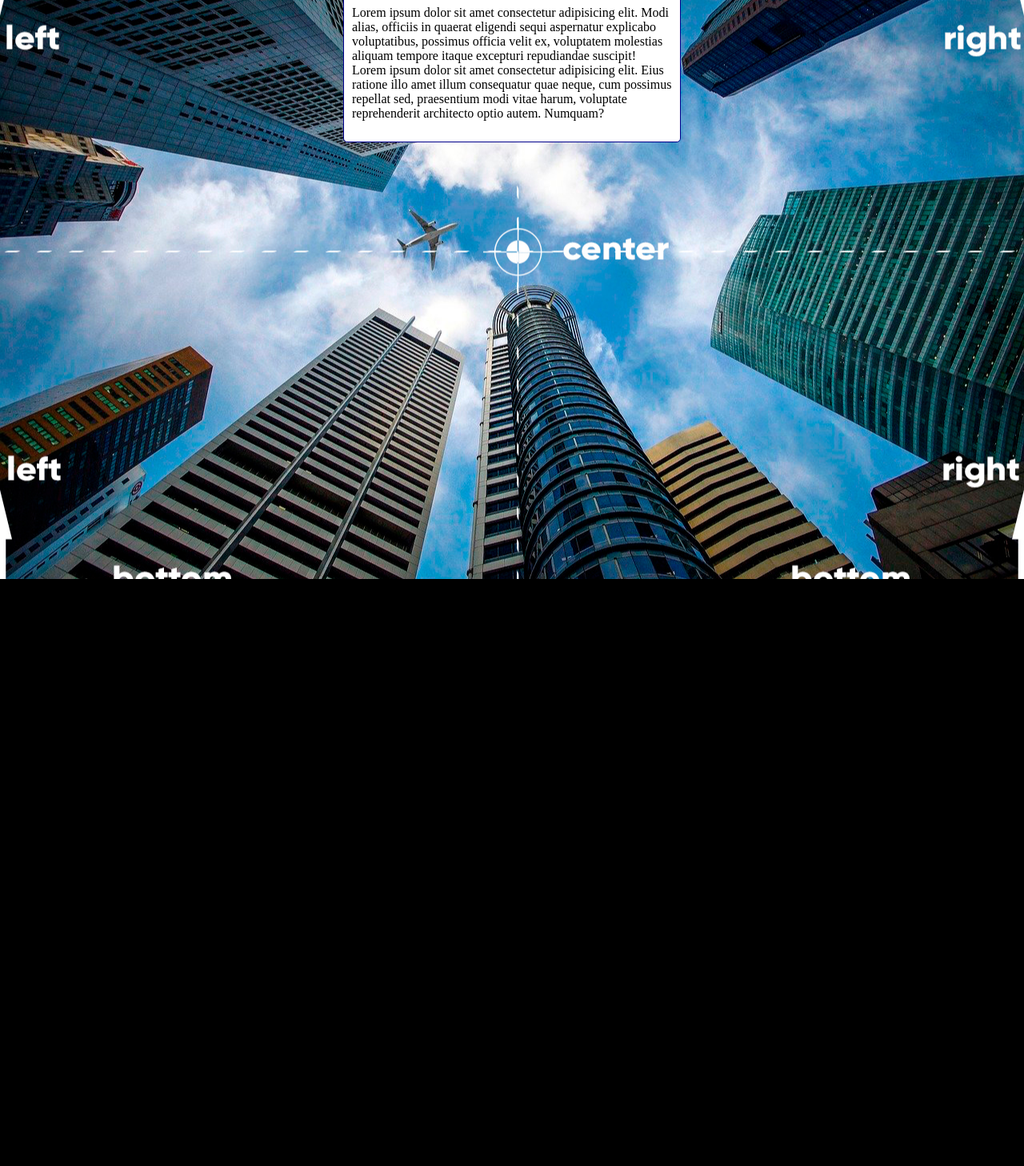
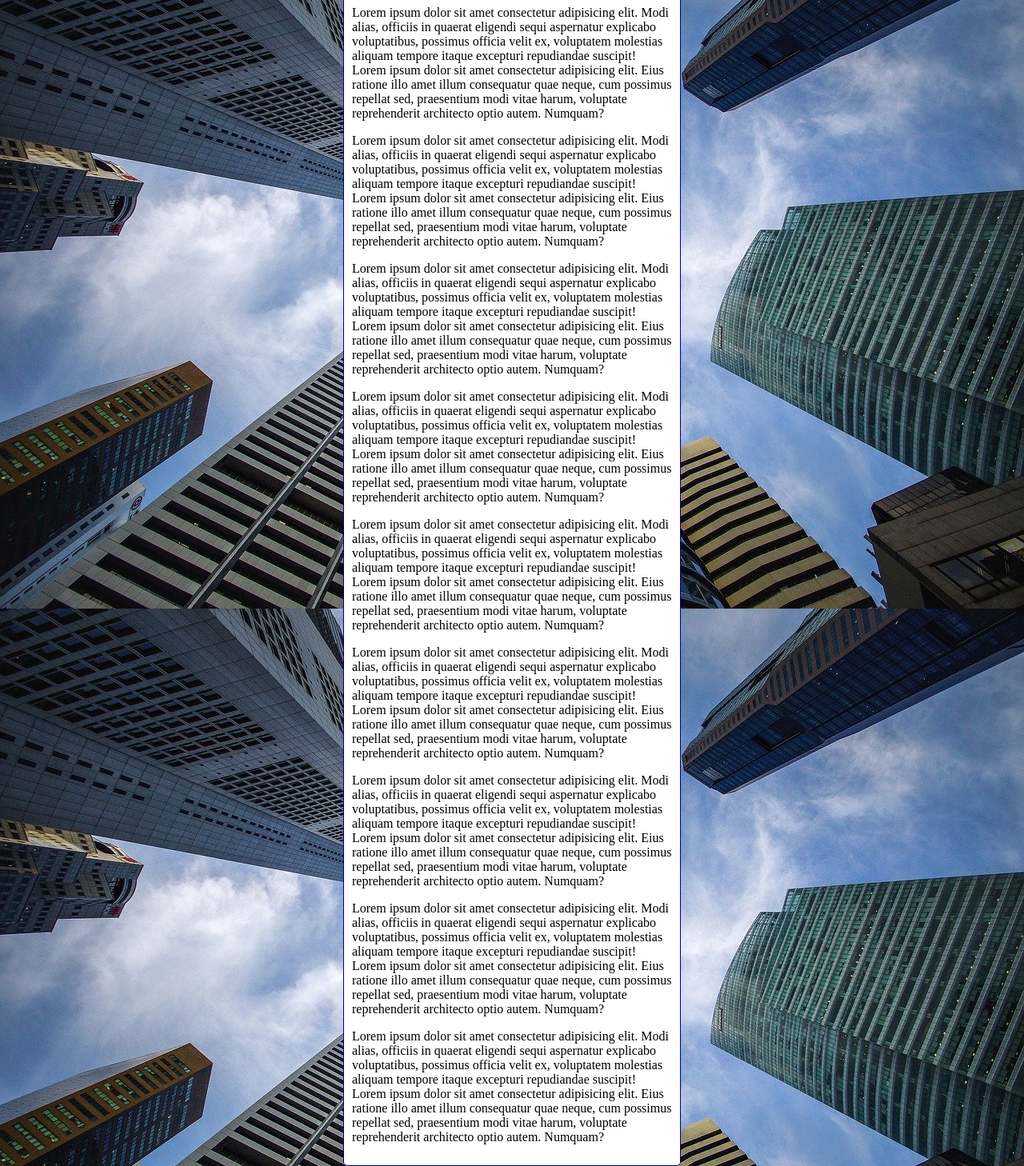
Before and after one commit to Lucaslks23/html-css3, a plain HTML site: page exercicios/ex023/fundo004.html in a window 1280 px wide. Shown: the part 92-1550 px from the top of the page at 80% size. Before the commit the page ends 816 px from the top, so only its background shows below. Drawn offline with Linux system fonts and the light colour scheme.

Commit message:
criei o fundo005

```diff
--- a/exercicios/ex023/fundo004.html
+++ b/exercicios/ex023/fundo004.html
@@ -7,16 +7,16 @@
     <Style>
         body{
             height: 100vh;
-            background-color: black;
-            background-image: url(imagens/wallpaper003.jpg);
-            background-position: center center;
-            background-repeat: no-repeat;
+            /*background short-hand
+            color > image > position > repeat > [size] > attachment
+            */
+            background: black url(imagens/wallpaper002.jpg) center center no-repeat fixed;
             background-size: cover;
         }
 
         main{
             background-color: white;
-            width: 400px;
+            max-width: 400px;
             padding: 10px;
             margin: auto;
             border-radius: 5px;
@@ -29,6 +29,15 @@
     <main>
         <h1>Teste de imagem de fundo</h1>
         <p>Lorem ipsum dolor sit amet consectetur adipisicing elit. Modi alias, officiis in quaerat eligendi sequi aspernatur explicabo voluptatibus, possimus officia velit ex, voluptatem molestias aliquam tempore itaque excepturi repudiandae suscipit! Lorem ipsum dolor sit amet consectetur adipisicing elit. Eius ratione illo amet illum consequatur quae neque, cum possimus repellat sed, praesentium modi vitae harum, voluptate reprehenderit architecto optio autem. Numquam?</p>
+        <p>Lorem ipsum dolor sit amet consectetur adipisicing elit. Modi alias, officiis in quaerat eligendi sequi aspernatur explicabo voluptatibus, possimus officia velit ex, voluptatem molestias aliquam tempore itaque excepturi repudiandae suscipit! Lorem ipsum dolor sit amet consectetur adipisicing elit. Eius ratione illo amet illum consequatur quae neque, cum possimus repellat sed, praesentium modi vitae harum, voluptate reprehenderit architecto optio autem. Numquam?</p>
+        <p>Lorem ipsum dolor sit amet consectetur adipisicing elit. Modi alias, officiis in quaerat eligendi sequi aspernatur explicabo voluptatibus, possimus officia velit ex, voluptatem molestias aliquam tempore itaque excepturi repudiandae suscipit! Lorem ipsum dolor sit amet consectetur adipisicing elit. Eius ratione illo amet illum consequatur quae neque, cum possimus repellat sed, praesentium modi vitae harum, voluptate reprehenderit architecto optio autem. Numquam?</p>
+        <p>Lorem ipsum dolor sit amet consectetur adipisicing elit. Modi alias, officiis in quaerat eligendi sequi aspernatur explicabo voluptatibus, possimus officia velit ex, voluptatem molestias aliquam tempore itaque excepturi repudiandae suscipit! Lorem ipsum dolor sit amet consectetur adipisicing elit. Eius ratione illo amet illum consequatur quae neque, cum possimus repellat sed, praesentium modi vitae harum, voluptate reprehenderit architecto optio autem. Numquam?</p>
+        <p>Lorem ipsum dolor sit amet consectetur adipisicing elit. Modi alias, officiis in quaerat eligendi sequi aspernatur explicabo voluptatibus, possimus officia velit ex, voluptatem molestias aliquam tempore itaque excepturi repudiandae suscipit! Lorem ipsum dolor sit amet consectetur adipisicing elit. Eius ratione illo amet illum consequatur quae neque, cum possimus repellat sed, praesentium modi vitae harum, voluptate reprehenderit architecto optio autem. Numquam?</p>
+        <p>Lorem ipsum dolor sit amet consectetur adipisicing elit. Modi alias, officiis in quaerat eligendi sequi aspernatur explicabo voluptatibus, possimus officia velit ex, voluptatem molestias aliquam tempore itaque excepturi repudiandae suscipit! Lorem ipsum dolor sit amet consectetur adipisicing elit. Eius ratione illo amet illum consequatur quae neque, cum possimus repellat sed, praesentium modi vitae harum, voluptate reprehenderit architecto optio autem. Numquam?</p>
+        <p>Lorem ipsum dolor sit amet consectetur adipisicing elit. Modi alias, officiis in quaerat eligendi sequi aspernatur explicabo voluptatibus, possimus officia velit ex, voluptatem molestias aliquam tempore itaque excepturi repudiandae suscipit! Lorem ipsum dolor sit amet consectetur adipisicing elit. Eius ratione illo amet illum consequatur quae neque, cum possimus repellat sed, praesentium modi vitae harum, voluptate reprehenderit architecto optio autem. Numquam?</p>
+        <p>Lorem ipsum dolor sit amet consectetur adipisicing elit. Modi alias, officiis in quaerat eligendi sequi aspernatur explicabo voluptatibus, possimus officia velit ex, voluptatem molestias aliquam tempore itaque excepturi repudiandae suscipit! Lorem ipsum dolor sit amet consectetur adipisicing elit. Eius ratione illo amet illum consequatur quae neque, cum possimus repellat sed, praesentium modi vitae harum, voluptate reprehenderit architecto optio autem. Numquam?</p>
+        <p>Lorem ipsum dolor sit amet consectetur adipisicing elit. Modi alias, officiis in quaerat eligendi sequi aspernatur explicabo voluptatibus, possimus officia velit ex, voluptatem molestias aliquam tempore itaque excepturi repudiandae suscipit! Lorem ipsum dolor sit amet consectetur adipisicing elit. Eius ratione illo amet illum consequatur quae neque, cum possimus repellat sed, praesentium modi vitae harum, voluptate reprehenderit architecto optio autem. Numquam?</p>
+
     </main>
 </body>
 </html>
```
Also changed, not shown: exercicios/ex023/fundo005.html (added, +41 -0 lines), exercicios/ex023/imagens/target001.png (added).
